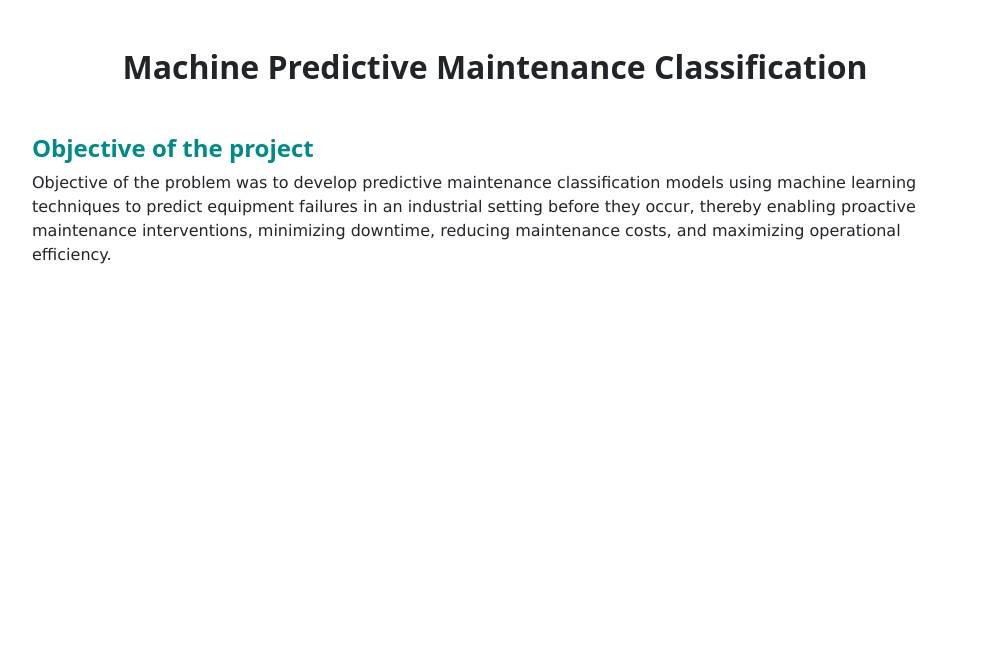
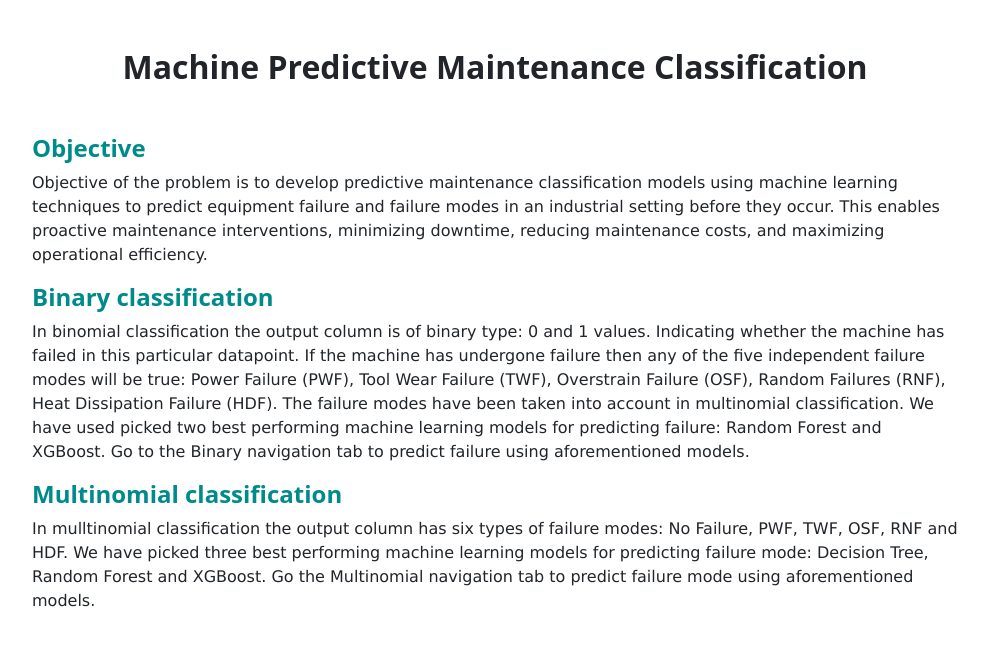
Before and after one commit to Subhigupta/Data-Driven-Predictive-Maintenance-using-ML, a Flask app: page / in a window 1280 px wide. Shown: the part 56-702 px from the top of the page, without its empty margins (145-1133 px from the left). Run offline with Flask 3, Linux system fonts and the light colour scheme; parts of the project's set-up code (start-up, migrations or seed data) failed here and were passed over.

Commit message:
Modified frontend part and home.html file.

```diff
--- a/flask_api.py
+++ b/flask_api.py
@@ -26,6 +26,10 @@ dt_multi_clf=pickle.load(pickle_in_multi_dt)
 
 pickle_in_multi_rf=open('rf_multi_clf.pkl','rb')
 rf_multi_clf=pickle.load(pickle_in_multi_rf)
+
+# Load the label encoder
+pickle_in_label_encoder=open('label_encoder.pkl','rb')
+label_encoder=pickle.load(pickle_in_label_encoder)
 
 def get_predict(AirTemperature,ProcessTemperature,RotationalSpeed,Torque,ToolWear):
 
@@ -59,10 +63,11 @@ def file_predict_binary():
         model = request.form.get('model')
         if model == "Decision Tree":
           prediction = decision_tree_binary_clf.predict(df_test)
-          return "The predicted values for the csv are" + str(list(prediction))
+          print(prediction)
+          return "The predicted values for the user inputs in csv file are" + str(list(prediction))
         elif model == "Xgboost":
           prediction = decision_tree_binary_clf.predict(df_test)
-          return "The predicted values for the csv are" + str(list(prediction))
+          return "The predicted values for the user inputs in the csv file are" + str(list(prediction))
 
 @app.route('/input_predict_binary',methods=['POST'])
 def input_predict_binary():
@@ -78,10 +83,10 @@ def input_predict_binary():
     model = request.form.get('model')
     if model == "Decision Tree":
       prediction = decision_tree_binary_clf.predict(df_test)
-      return "The predicted values for the csv are" + str(list(prediction))
+      return "The predicted value for the user input is" + str(list(prediction))
     elif model == "Xgboost":
       prediction = decision_tree_binary_clf.predict(df_test)
-      return "The predicted values for the csv are" + str(list(prediction))
+      return "The predicted value for the user input is" + str(list(prediction))
 
 @app.route('/file_predict_multinomial', methods=['POST'])
 def file_predict_multinomial():
@@ -92,13 +97,17 @@ def file_predict_multinomial():
         model = request.form.get('model')
         if model == "Decision Tree":
           prediction = dt_multi_clf.predict(df_test)
-          return "The predicted values for the csv are" + str(list(prediction))
+          # Convert encoded predictions back to original string values
+          predicted_classes = label_encoder.inverse_transform(prediction)
+          return "The predicted values for the user inputs in the csv file are" + str(list(predicted_classes))
         elif model == "Random Forest":
           prediction = rf_multi_clf.predict(df_test)
-          return "The predicted values for the csv are" + str(list(prediction))
+          predicted_classes = label_encoder.inverse_transform(prediction)
+          return "The predicted values for the user inputs in the csv file are" + str(list(predicted_classes))
         elif model=="Logistic Regression":
             prediction=lr_multi_clf.predict(df_test)
-            return "The predicted values for the csv are" + str(list(prediction))
+            predicted_classes = label_encoder.inverse_transform(prediction)
+            return "The predicted values for the user inputs in the csv file are" + str(list(predicted_classes))
 
 @app.route('/input_predict_multinomial',methods=['POST'])
 def input_predict_multinomial():
@@ -115,13 +124,16 @@ def input_predict_multinomial():
     model = request.form.get('model')
     if model == "Decision Tree":
       prediction = dt_multi_clf.predict(df_test)
-      return "The predicted values for the csv are" + str(list(prediction))
+      predicted_classes = label_encoder.inverse_transform(prediction)
+      return "The predicted value for the user input is" + str(list(predicted_classes))
     elif model == "Random Forest":
       prediction = rf_multi_clf.predict(df_test)
-      return "The predicted values for the csv are" + str(list(prediction))
+      predicted_classes = label_encoder.inverse_transform(prediction)
+      return "The predicted value for the user input is" + str(list(predicted_classes))
     elif model=="Logistic Regression":
         prediction=lr_multi_clf.predict(df_test)
-        return "The predicted values for the csv are" + str(list(prediction))
+        predicted_classes = label_encoder.inverse_transform(prediction)
+        return "The predicted value for the user input is" + str(list(predicted_classes))
 
 @app.route('/')
 @app.route('/home')
--- a/templates/home.html
+++ b/templates/home.html
@@ -6,12 +6,27 @@
     <div class="row justify-content-md-center">
 
       <div class="col-md-10">
-        <h4>Objective of the project</h4>
+        <h4>Objective</h4>
         <p style="font-family:verdana;">
-          Objective of the problem was to develop predictive maintenance classification models using
-          machine learning techniques to predict equipment failures in an industrial setting  before they occur,
-          thereby enabling proactive maintenance interventions, minimizing downtime, reducing maintenance costs,
+          Objective of the problem is to develop predictive maintenance classification models using
+          machine learning techniques to predict equipment failure and failure modes in an industrial setting  before they occur.
+          This enables proactive maintenance interventions, minimizing downtime, reducing maintenance costs,
           and maximizing operational efficiency.
+        </p>
+        <h4>Binary classification</h4>
+        <p style="font-family:verdana;">
+          In binomial classification the output column is of binary type: 0 and 1 values. Indicating whether the machine has
+          failed in this particular datapoint. If the machine has undergone failure then any of the five independent
+          failure modes will be true:  Power Failure (PWF), Tool Wear Failure (TWF), Overstrain Failure (OSF), Random Failures (RNF),
+          Heat Dissipation Failure (HDF). The failure modes have been taken into account in multinomial classification. We have used
+          picked two best performing machine learning models for predicting failure: Random Forest and XGBoost. Go to the
+          Binary navigation tab to predict failure using aforementioned models.
+        </p>
+        <h4>Multinomial classification</h4>
+        <p style="font-family:verdana;">
+          In mulltinomial classification the output column has six types of failure modes: No Failure, PWF, TWF, OSF, RNF and HDF.
+          We have picked three best performing machine learning models for predicting failure mode: Decision Tree, Random Forest and
+          XGBoost. Go the Multinomial navigation tab to predict failure mode using aforementioned models.
         </p>
       </div>
     </div>
```
Also changed, not shown: templates/binary.html (+8 -2 lines), templates/multinomial.html (+7 -2 lines), image.jpg (added), 3 other files.
